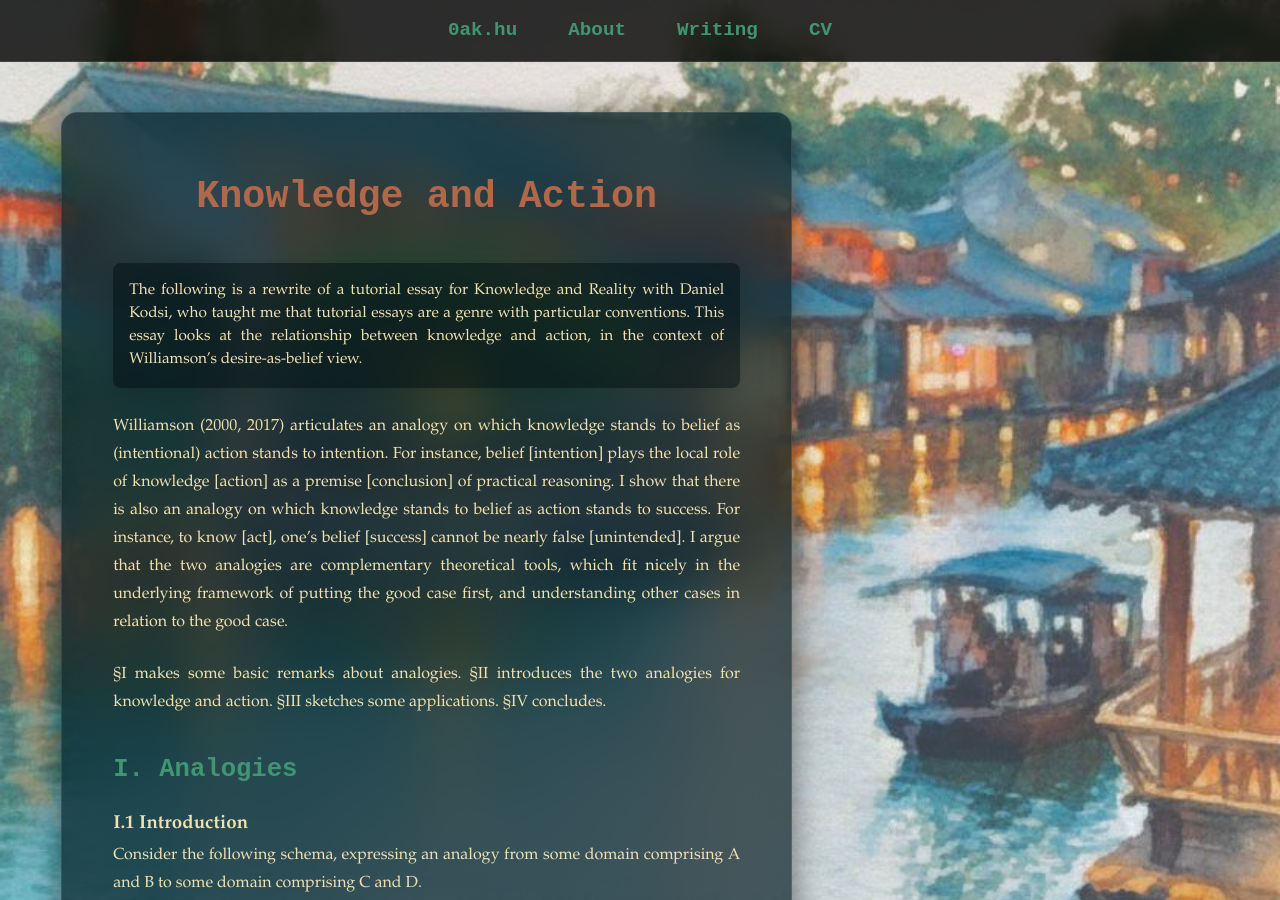
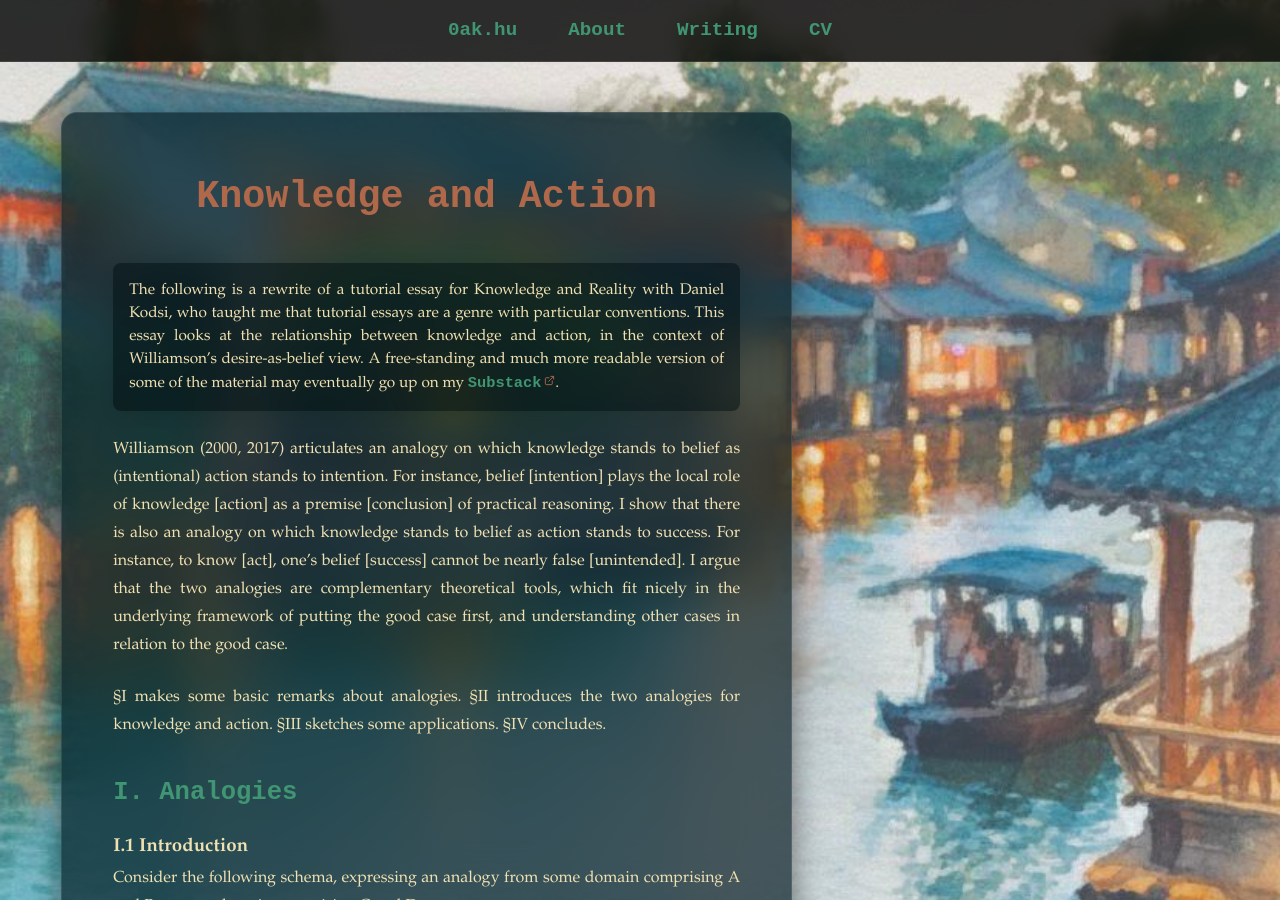
Before and after one commit to oak-hu/oak-hu.github.io, a Jekyll site: the page built from writing/analogies.md, in a window 1280 px wide and 900 px high. Built offline with Jekyll 4.4.1, drawn with Linux system fonts in a browser that asks for light colours; some web fonts are replaced.

Commit message:
Update analogies.md

```diff
--- a/writing/analogies.md
+++ b/writing/analogies.md
@@ -7,7 +7,7 @@ tag: "Knowledge and Reality (Week 1)"
 
 # Knowledge and Action
 
-> The following is a rewrite of a tutorial essay for Knowledge and Reality with Daniel Kodsi, who taught me that tutorial essays are a genre with particular conventions. This essay looks at the relationship between knowledge and action, in the context of Williamson's desire-as-belief view.
+> The following is a rewrite of a tutorial essay for Knowledge and Reality with Daniel Kodsi, who taught me that tutorial essays are a genre with particular conventions. This essay looks at the relationship between knowledge and action, in the context of Williamson's desire-as-belief view. A free-standing and much more readable version of some of the material may eventually go up on my [Substack](https://offhandquibbles.substack.com).
 
 Williamson (2000, 2017) articulates an analogy on which knowledge stands to belief as (intentional) action stands to intention. For instance, belief [intention] plays the local role of knowledge [action] as a premise [conclusion] of practical reasoning. I show that there is also an analogy on which knowledge stands to belief as action stands to success. For instance, to know [act], one’s belief [success] cannot be nearly false [unintended]. I argue that the two analogies are complementary theoretical tools, which fit nicely in the underlying framework of putting the good case first, and understanding other cases in relation to the good case.
 
```
